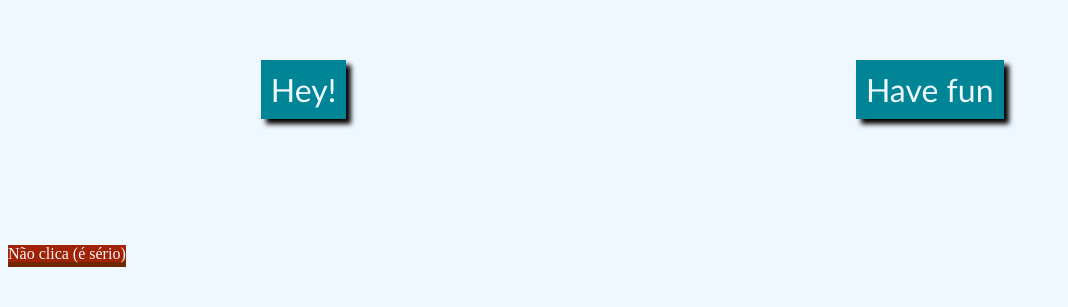
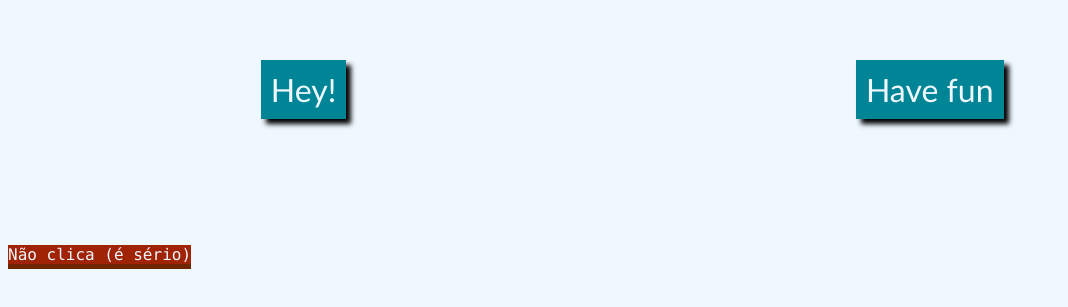
Before and after one commit to Joburato/Useless-Enigma, a plain HTML site: page index.html in a window 1280 px wide. Shown: the part 201-508 px from the top of the page, without its empty margins (0-1068 px from the left). Drawn offline with Linux system fonts and the light colour scheme.

Commit message:
fonte do botão
n clica

```diff
--- a/Estilos.css
+++ b/Estilos.css
@@ -3,7 +3,8 @@
 }
 
 .hehe{
-	font: bolder;
+
+	font-family:Consolas, "Andale Mono", "Lucida Console", "Lucida Sans Typewriter", Monaco, "Courier New", "monospace";
 	background-color:#A12306;
 	color: aliceblue;
 	box-shadow:0 5px #702601;
--- a/index.html
+++ b/index.html
@@ -15,9 +15,9 @@
         Hey! </button>
 
 	<a href="https://www.youtube.com/watch?v=4evV8Fr5A8U" class="botao1 botao-cor">Have fun </a>
-
+<div>
 	<a href="https://www.youtube.com/watch?v=1YLTMi3mXdo" class="hehe">Não clica (é sério)</a>
-
+</div>
 </body>
 
 </html>
```
